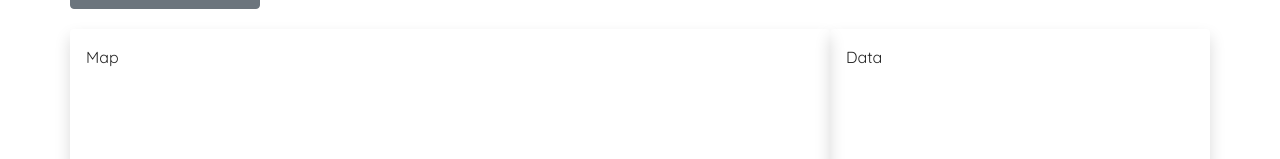
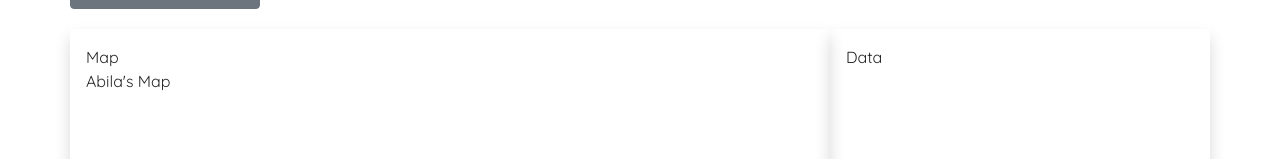
Before and after one commit to ChiaraDA/vast_mc2, a Vue app: page / in a window 1280 px wide. Shown: the part 135-294 px from the top of the page. Built offline with nearby package versions, Linux system fonts and the light colour scheme.

Commit message:
Create mc2_map component

```diff
--- a/src/components/mc2_board.vue
+++ b/src/components/mc2_board.vue
@@ -2,8 +2,8 @@
     <b-container id="board" class="board">
 
         <b-row id="range_date_row" align-v="stretch" class="b-row">
-            <b-col class="p-0 d-flex" cols="12" md="2"><b-button class="flex-fill">Start Timeline</b-button></b-col>
-            <b-col class="range d-flex" md="7">
+            <b-col class="p-0 d-flex" cols="2"><b-button class="flex-fill">Start Timeline</b-button></b-col>
+            <b-col class="range d-flex" cols="7">
 
                 <div id="range_date_time" class="flex-fill d-flex align-items-center">
                     <b-form-input id="range-1" v-model="value" type="range" min="1" max="14"></b-form-input>
@@ -11,12 +11,12 @@
 
             </b-col>
 
-            <b-col md="3"><div class="mt-2">Date and Time: {{ value }}</div></b-col>
+            <b-col cols="3"><div class="mt-2">Date and Time: {{ value }}</div></b-col>
         </b-row>
 
         <b-row id="map_row" align-v="stretch" class="b-row">
-            <b-col class="map shadow rounded p-3">Map</b-col>
-            <b-col class="shadow p-3 rounded" cols="12" md="4">Data</b-col>
+            <b-col class="map shadow rounded p-3">Map<mc2_map/></b-col>
+            <b-col class="shadow p-3 rounded" cols="4">Data</b-col>
         </b-row>
 
         <b-row id="comparison_row" align-v="stretch" class="b-row">
@@ -41,13 +41,20 @@
 </template>
 
 <script>
+import mc2_map from './mc2_map.vue'
+
   export default {
+    name: 'mc2_board',
+    components: {
+        mc2_map
+    },
     data() {
       return {
         value: '1'
       }
     }
   }
+
 </script>
 
 <style>
@@ -87,5 +94,4 @@
 #range_date_time{
     vertical-align: bottom;
 }
-
 </style>
--- /dev/null
+++ b/src/components/mc2_map.vue
@@ -0,0 +1,3 @@
+<template>
+    <div>Abila's Map</div>
+</template>
```
